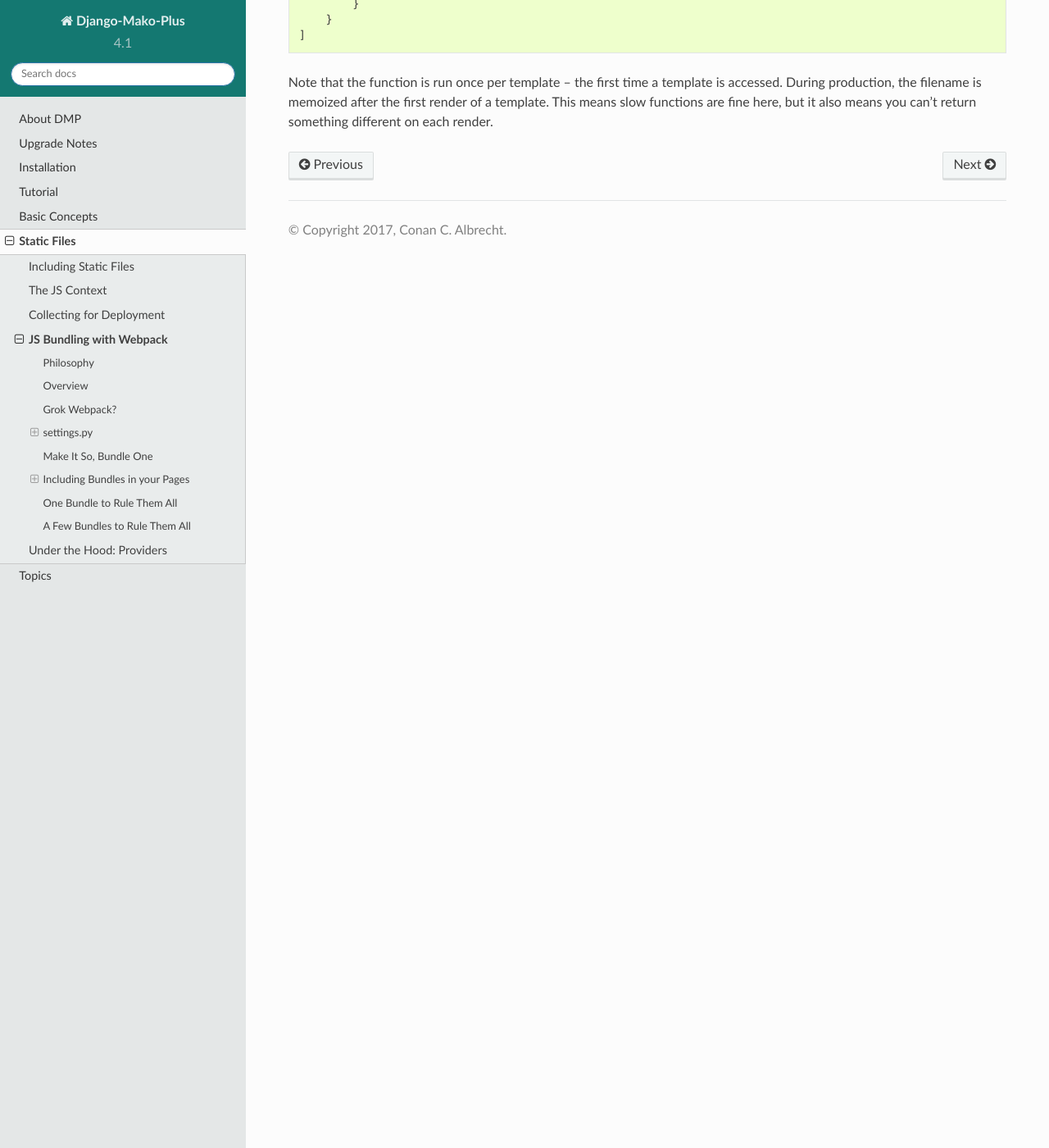
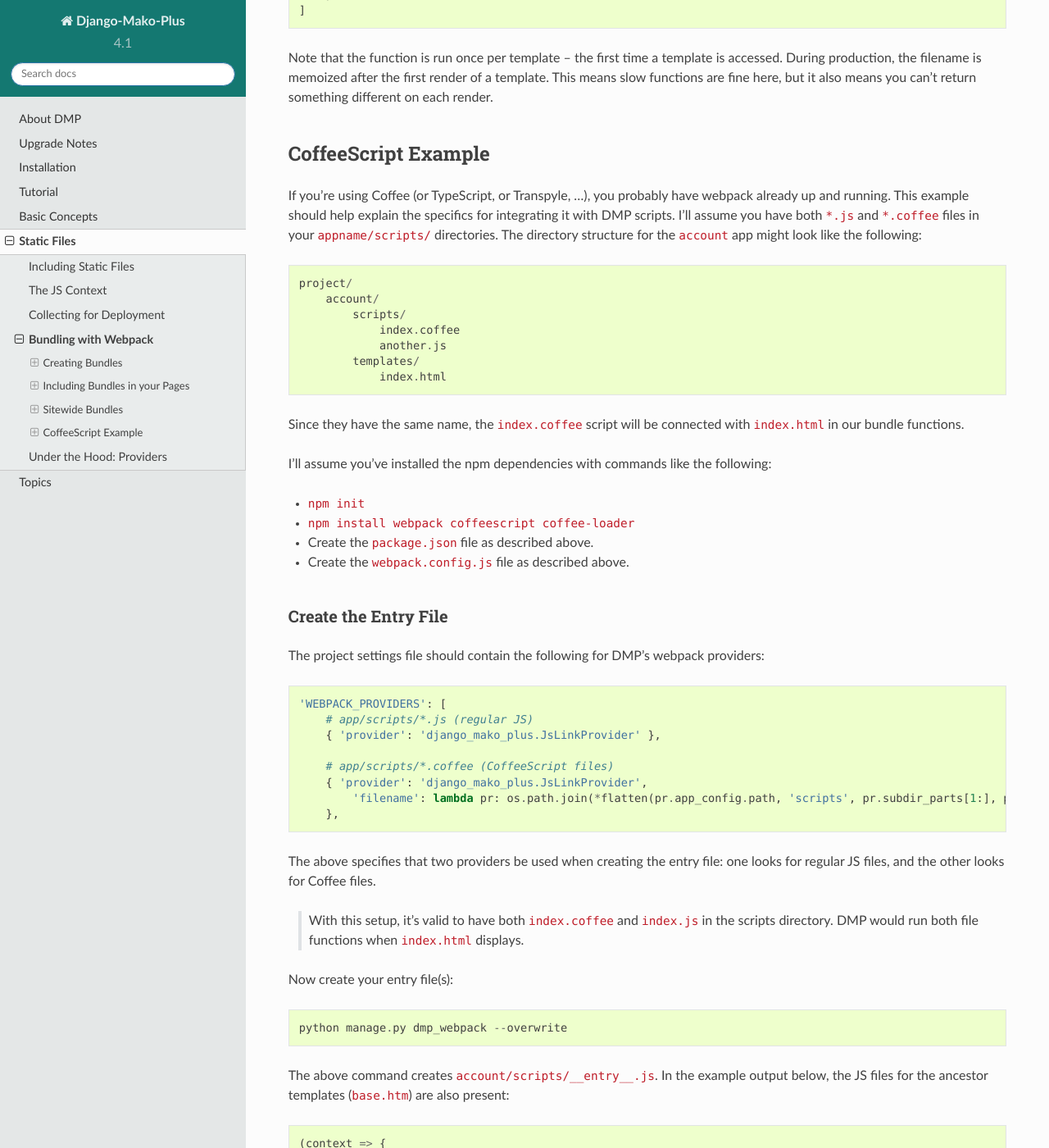
Before and after one commit to doconix/django-mako-plus, a Sphinx documentation site: the page built from docs/static_webpack.rst, in a window 1280 px wide and 1400 px high, scrolled down 7406 px. Shown: the whole window at 82% size. Built offline with Sphinx 7.4.7 and the Read the Docs theme 2.0.0, drawn with Linux system fonts in a browser that asks for light colours; some of the changed text lies outside the part shown.

```diff
--- a/django_mako_plus/version.py
+++ b/django_mako_plus/version.py
@@ -2,4 +2,4 @@
 # This allows it to import into the runtime DMP as well as
 # setup.py during installation.
 
-__version__ = '5.1.2'
+__version__ = '5.1.3'
--- a/docs/static_webpack.rst
+++ b/docs/static_webpack.rst
@@ -12,8 +12,9 @@ These bundles can be created in at least two ways:
 1. A bundle for each app.  If you have four DMP apps, you'll have four bundles.  This approach is described below.
 2. A single bundle for your entire site.  If you have four DMP apps, you'll have one bundle.  This approach is described near the end of this document.
 
-Philosophy
----------------
+
+Creating Bundles
+---------------------------------
 
 Lots of different Javascript files exist in a project.  Some are project-wide, such as ``jQuery``.  Some are full apps, such as ``React`` or ``Vue`` apps.  These generally get bundled in their own ways and don't need DMP's involvement.
 
@@ -27,10 +28,9 @@ This provider wraps each script inside a function inside the larger bundle.  Sin
    :align: center
 
 
-Overview
--------------------
 
-First we'll present an overview of the process.  Note that some steps only work correctly once you've continued through the setup in this document.
+
+The following is the recommended process for creating/using bundles:
 
 1. Create your templates and scripts normally. Templates go in ``yourapp/templates/``.  Scripts go in ``yourapp/scripts/``.
 2. If you haven't done so, update your settings file to include a ``WEBPACK_PROVIDERS`` section.  The ``dmp_webpack`` command uses this when generating the entry file.
@@ -42,7 +42,7 @@ First we'll present an overview of the process.  Note that some steps only work
 
 
 Grok Webpack?
--------------------
+~~~~~~~~~~~~~~~~~~~~~~~~
 
 In the discussion below, I'll assume you already understand how to use `npm <https://www.npmjs.com/>`_, `Webpack <https://webpack.js.org/>`_, and their related tools.  If you need to learn more, stop here and go through the tutorials on these technologies.  Set aside a day or three to learn the configuration options, and then come back and continue. :)
 
@@ -61,7 +61,7 @@ The following is an example ``package.json`` file for Webpack 4:
 
 
 settings.py
-------------------------
+~~~~~~~~~~~~~~~~~~
 
 The following is an example of the settings needed when using bundles.  Note that the example is limited to the bundle-related providers -- you'll likely have additional providers for things like CSS files.
 
@@ -128,7 +128,7 @@ In the above file, the ``learn/index`` page needs two JS files run: ``index.js``
 
 
 Make It So, Bundle One
---------------------------------------
+~~~~~~~~~~~~~~~~~~~~~~~~~~~~~~~
 
 Once the ``__entry__.js`` files are generated, webpack needs to convert them into bundles.  Create a file in your project root called ``webpack.config.js``.  In the following example, I'm assuming you have two DMP apps: ``account`` and ``homepage``:
 
@@ -222,8 +222,13 @@ An example should make this more clear.  Suppose you have a login template with
 The ``if`` statements are used because the functions are included in the bundle only if a script file for a given page really exists.  In other words, if ``account/scripts/app_base.js`` doesn't exist, the ``account/app_base`` function won't be in the bundle.
 
 
+Sitewide Bundles
+--------------------
+
+If you need the bundles to span across one or more apps, that's possible too.
+
 One Bundle to Rule Them All
----------------------------------
+~~~~~~~~~~~~~~~~~~~~~~~~~~~~~~~~~~~
 
 This section describes how to create a single monstrosity that includes the scripts for every DMP app on your site.  In some situations, such as sites with a small number of scripts, a single bundle might be more efficient than several app bundles.  To create a single ``__entry__.js`` file for your entire site, run the following:
 
@@ -240,7 +245,7 @@ When the bundle loads in the browser, the functions for every page will be place
 
 
 A Few Bundles to Rule Them All
-----------------------------------
+~~~~~~~~~~~~~~~~~~~~~~~~~~~~~~~~~~~~
 
 Somewhere in between a sitewide bundle and app-specific bundles lives the multi-app bundle option.  Suppose you want app1 and app2 in one bundle and app3, app4, and app5 in another.  The following commands create the two needed entry files:
 
@@ -270,3 +275,115 @@ To include the ``<script>`` tag for these bundles, use something like the follow
     ]
 
 Note that the function is run once per template -- the first time a template is accessed.  During production, the filename is memoized after the first render of a template.  This means slow functions are fine here, but it also means you can't return something different on each render.
+
+
+CoffeeScript Example
+----------------------------
+
+If you're using Coffee (or TypeScript, or Transpyle, ...), you probably have webpack already up and running.  This example should help explain the specifics for integrating it with DMP scripts.  I'll assume you have both ``*.js`` and ``*.coffee`` files in your ``appname/scripts/`` directories.  The directory structure for the ``account`` app might look like the following:
+
+::
+
+    project/
+        account/
+            scripts/
+                index.coffee
+                another.js
+            templates/
+                index.html
+
+Since they have the same name, the ``index.coffee`` script will be connected with ``index.html`` in our bundle functions.
+
+I'll assume you've installed the npm dependencies with commands like the following:
+
+* ``npm init``
+* ``npm install webpack coffeescript coffee-loader``
+* Create the ``package.json`` file as described above.
+* Create the ``webpack.config.js`` file as described above.
+
+Create the Entry File
+~~~~~~~~~~~~~~~~~~~~~~~~
+
+The project settings file should contain the following for DMP's webpack providers:
+
+::
+
+    'WEBPACK_PROVIDERS': [
+        # app/scripts/*.js (regular JS)
+        { 'provider': 'django_mako_plus.JsLinkProvider' },
+
+        # app/scripts/*.coffee (CoffeeScript files)
+        { 'provider': 'django_mako_plus.JsLinkProvider',
+            'filename': lambda pr: os.path.join(*flatten(pr.app_config.path, 'scripts', pr.subdir_parts[1:], pr.template_name + '.coffee'))
+        },
+
+The above specifies that two providers be used when creating the entry file: one looks for regular JS files, and the other looks for Coffee files.
+
+    With this setup, it's valid to have both ``index.coffee`` and ``index.js`` in the scripts directory.  DMP would run both file functions when ``index.html`` displays.
+
+Now create your entry file(s):
+
+::
+
+    python manage.py dmp_webpack --overwrite
+
+The above command creates ``account/scripts/__entry__.js``.  In the example output below, the JS files for the ancestor templates (``base.htm``) are also present:
+
+::
+
+    (context => {
+        DMP_CONTEXT.appBundles["account/index"] = () => { require("./../../homepage/scripts/base.js"); require("./index.coffee"); };
+    })(DMP_CONTEXT.get());
+
+
+Create the Bundle
+~~~~~~~~~~~~~~~~~~~~~~~~~
+
+Ensure the coffee loader is included in your ``webpack.config.js`` file:
+
+::
+
+    const path = require('path');
+
+    module.exports = {
+        devtool: 'source-map',
+        entry: {
+            'account': './account/scripts/__entry__.js',
+        },
+        output: {
+            path: path.resolve(__dirname),
+            filename: '[name]/scripts/__bundle__.js'
+        },
+        module: {
+            rules: [
+                {
+                    test: /\.coffee$/,
+                    use: ['coffee-loader']
+                }
+            ]
+        }
+    };
+
+Now create the bundle:
+
+::
+
+    npm run build
+
+During the bundling process, webpack converts the .coffee file to Javascript.  Once ``account/scripts/__bundle__.js`` gets created, you should see the *transpiled* coffee code as well as the base JS.
+
+
+Link the Bundle
+~~~~~~~~~~~~~~~~~~~~~
+
+Finally, tell DMP to add the bundle script and function calls to templates as they render.  In DMP's settings:
+
+::
+
+    'CONTENT_PROVIDERS': [
+        { 'provider': 'django_mako_plus.JsContextProvider' },           # adds the JS context
+        { 'provider': 'django_mako_plus.WebpackJsLinkProvider' },       # <script> tags for JS bundle(s)
+        { 'provider': 'django_mako_plus.WebpackJsCallProvider' },       # call the bundle function(s) for the current page
+    ],
+
+This process should work for most webpack scripts you are bundling.
```
Also changed, not shown: other parts of docs/static_webpack.rst (+1 -1 lines).
